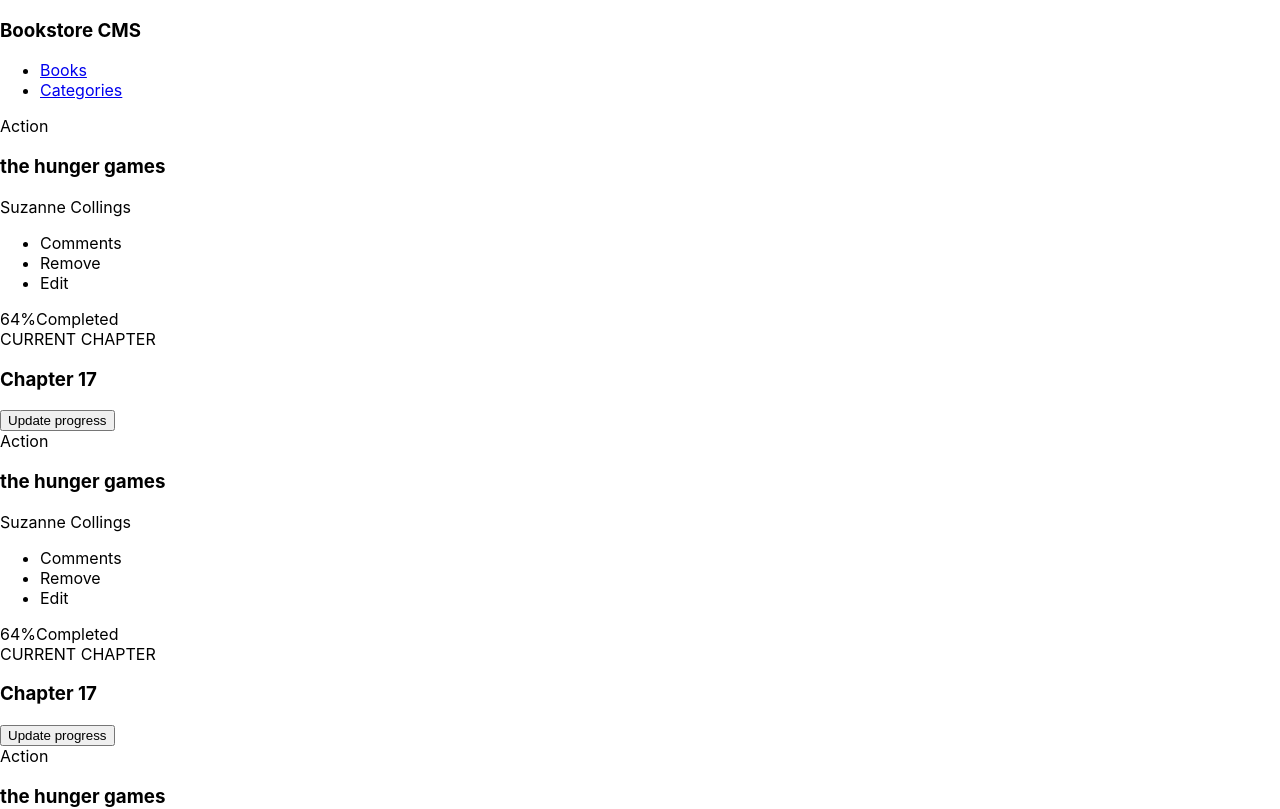
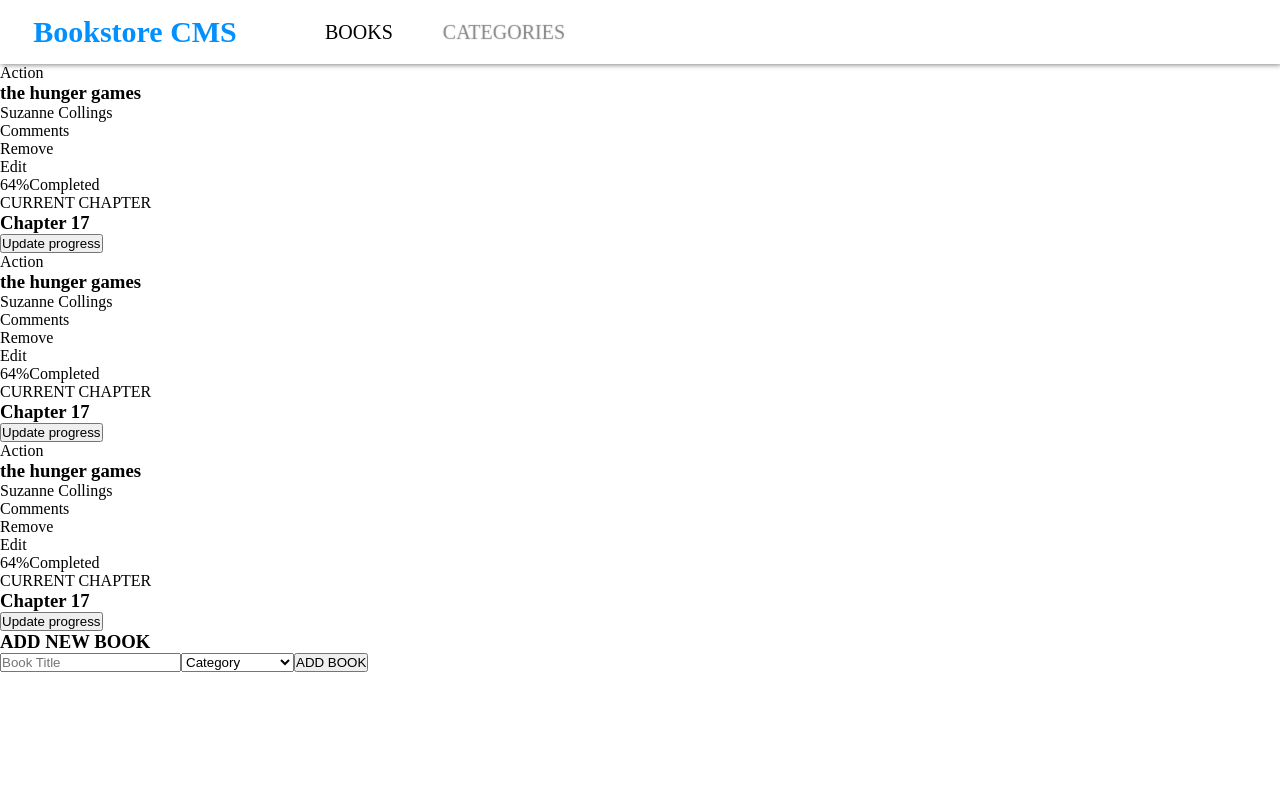
Before and after one commit to iLynette/bookstore, a React (Create React App) app: page / in a window 1280 px wide. Shown: the top 809 px of the page. Built offline with nearby package versions, Linux system fonts and the light colour scheme.

Commit message:
Style the navigation bar

```diff
--- a/src/index.css
+++ b/src/index.css
@@ -1,13 +1,48 @@
-body {
+* {
   margin: 0;
-  font-family: -apple-system, BlinkMacSystemFont, 'Segoe UI', 'Roboto', 'Oxygen',
-    'Ubuntu', 'Cantarell', 'Fira Sans', 'Droid Sans', 'Helvetica Neue',
-    sans-serif;
-  -webkit-font-smoothing: antialiased;
-  -moz-osx-font-smoothing: grayscale;
+  padding: 0;
+  box-sizing: border-box;
 }
 
-code {
-  font-family: source-code-pro, Menlo, Monaco, Consolas, 'Courier New',
-    monospace;
+.navBar {
+  display: flex;
+  align-items: center;
+  text-align: center;
+  gap: 70px;
+  padding: 15px;
+  background-color: #fff;
+  box-shadow: 1px 1px 5px #858585;
 }
+
+.navBar h3 {
+  font-size: 1.875rem;
+  color: #0290ff;
+  line-height: normal;
+  width: 15rem;
+  font-weight: bold;
+  letter-spacing: normal;
+}
+
+.navMenu {
+  display: flex;
+  gap: 50px;
+  list-style-type: none;
+}
+
+.booksLink {
+  text-decoration: none;
+  color: #000;
+  font-size: 20px;
+  background-color: #fff;
+  text-transform: uppercase;
+  font-weight: 100;
+}
+
+.categoriesLink {
+  text-decoration: none;
+  font-size: 20px;
+  color: transparent;
+  text-shadow: 0 0 1px rgba(0, 0, 0, 0.5);
+  text-transform: uppercase;
+  font-weight: 100;
+}
```
